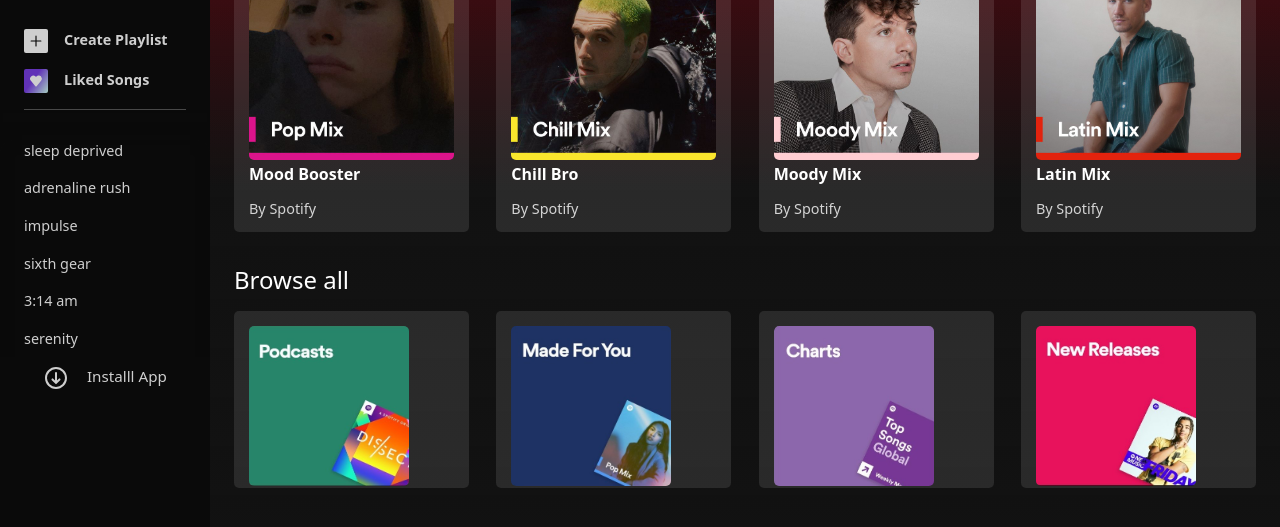
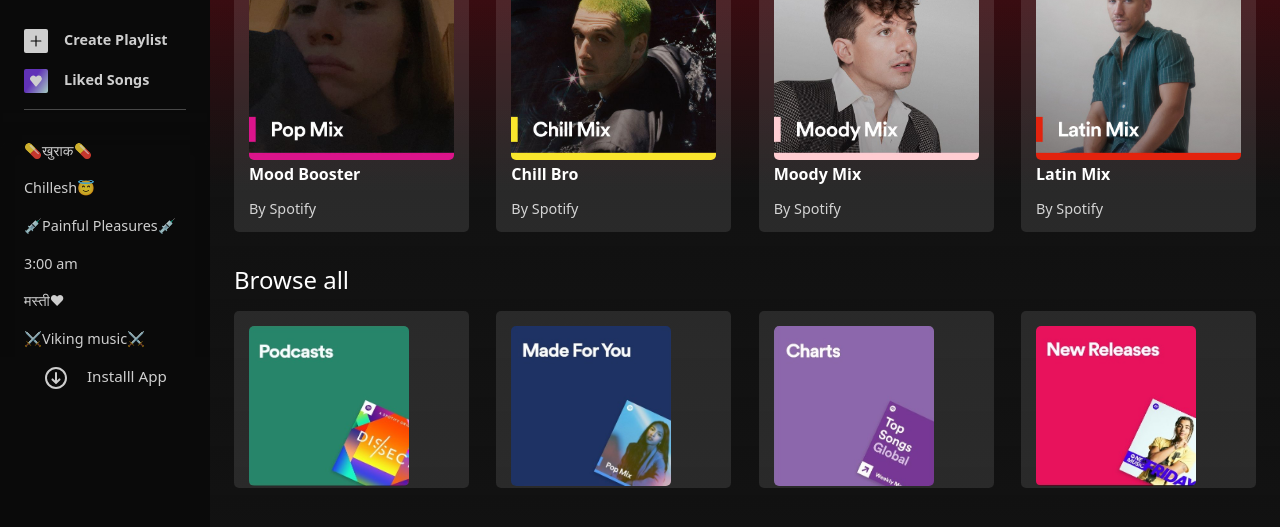
Before and after one commit to bleak14midwinter/spotify-clone, a plain HTML site: page search.html in a window 1280 px wide. Shown: the part 211-738 px from the top of the page. Drawn offline with nearby package versions, Linux system fonts and the light colour scheme.

Commit message:
Update search.html

```diff
--- a/search.html
+++ b/search.html
@@ -99,18 +99,19 @@
         <!-- Start of playlists in sidebar-->
 
         <ul id="playlistSidebar" class="nav px-2">
-          <li class="nav-item"><a href="https://open.spotify.com/playlist/3DCIpP8UPdnLnUGsuEsr97"
-              class="nav-link"><br>sleep deprived</a></li>
-          <li class="nav-item"><a href="https://open.spotify.com/playlist/5lwd9A96hNLfiYCLKBQRN2"
-              class="nav-link">adrenaline rush</a></li>
-          <li class="nav-item"><a href="https://open.spotify.com/playlist/0q0SddIoqUIMGm3Sgz3oMi"
-              class="nav-link">impulse</a></li>
-          <li class="nav-item"><a href="https://open.spotify.com/playlist/5ZPjSoSwQs5QVlZDZjfiFI" class="nav-link">sixth
-              gear</a></li>
-          <li class="nav-item"><a href="https://open.spotify.com/playlist/3zA5kLtGx3ghhhdoO7mdvF" class="nav-link">3:14
-              am</a></li>
-          <li class="nav-item"><a href="https://open.spotify.com/playlist/60HGr7YPE45JP6xaTWSbg4"
-              class="nav-link">serenity</a></li>
+          <li class="nav-item"><a href="https://open.spotify.com/playlist/0XvTpVROiHqYb6ybLpSgiH?si=0ea41117d9764857"
+              class="nav-link"><br>💊खुराक💊</a></li>
+          <li class="nav-item"><a href="https://open.spotify.com/playlist/3fTsPpMYguUI9MALLuNQFJ?si=cde55612aa564b2b"
+              class="nav-link"> Chillesh😇</a></li>
+          <li class="nav-item"><a href="https://open.spotify.com/playlist/4HkUKfgPSKBnZj4rwrNXBU?si=bd1b6b3d5d7b4f44"
+              class="nav-link">💉Painful Pleasures💉</a></li>
+          <li class="nav-item"><a href="https://open.spotify.com/playlist/7JCHTUDm1Y8P1Nmkan6Mls?si=cf4bb44286184fd2"
+             class="nav-link">3:00 am</a></li>
+          <li class="nav-item"><a href="https://open.spotify.com/playlist/1Q0djsjutjjNxq0BTVQIt9?si=f74e895692164370"
+             class="nav-link">मस्ती♥
+              </a></li>
+          <li class="nav-item"><a href="https://open.spotify.com/playlist/4subUf75zj6K8wtkUrhZ1f?si=29091952d0594095"
+              class="nav-link">⚔️Viking music⚔️</a></li>
         </ul>
 
         <!-- End of playlists in sidebar-->
```
